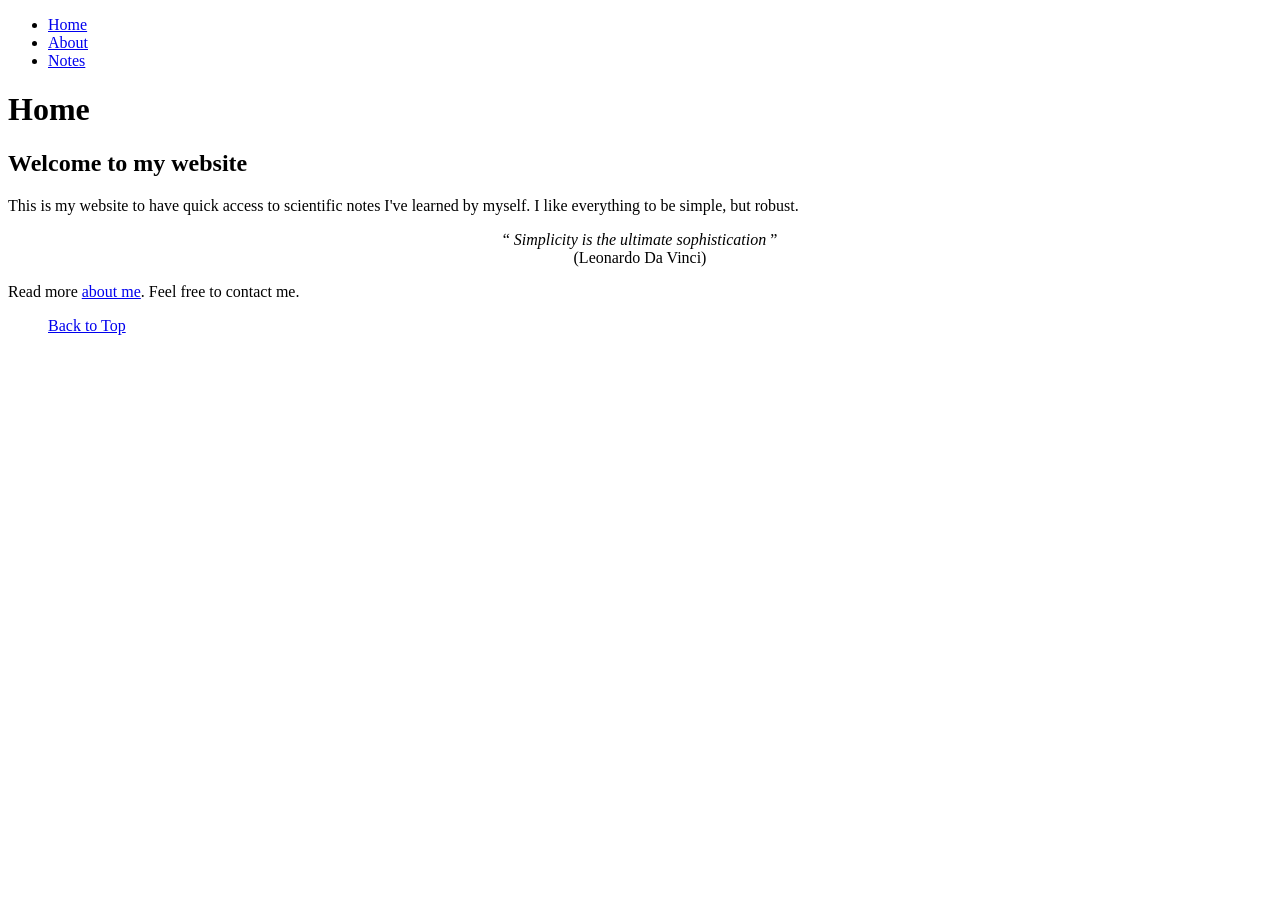
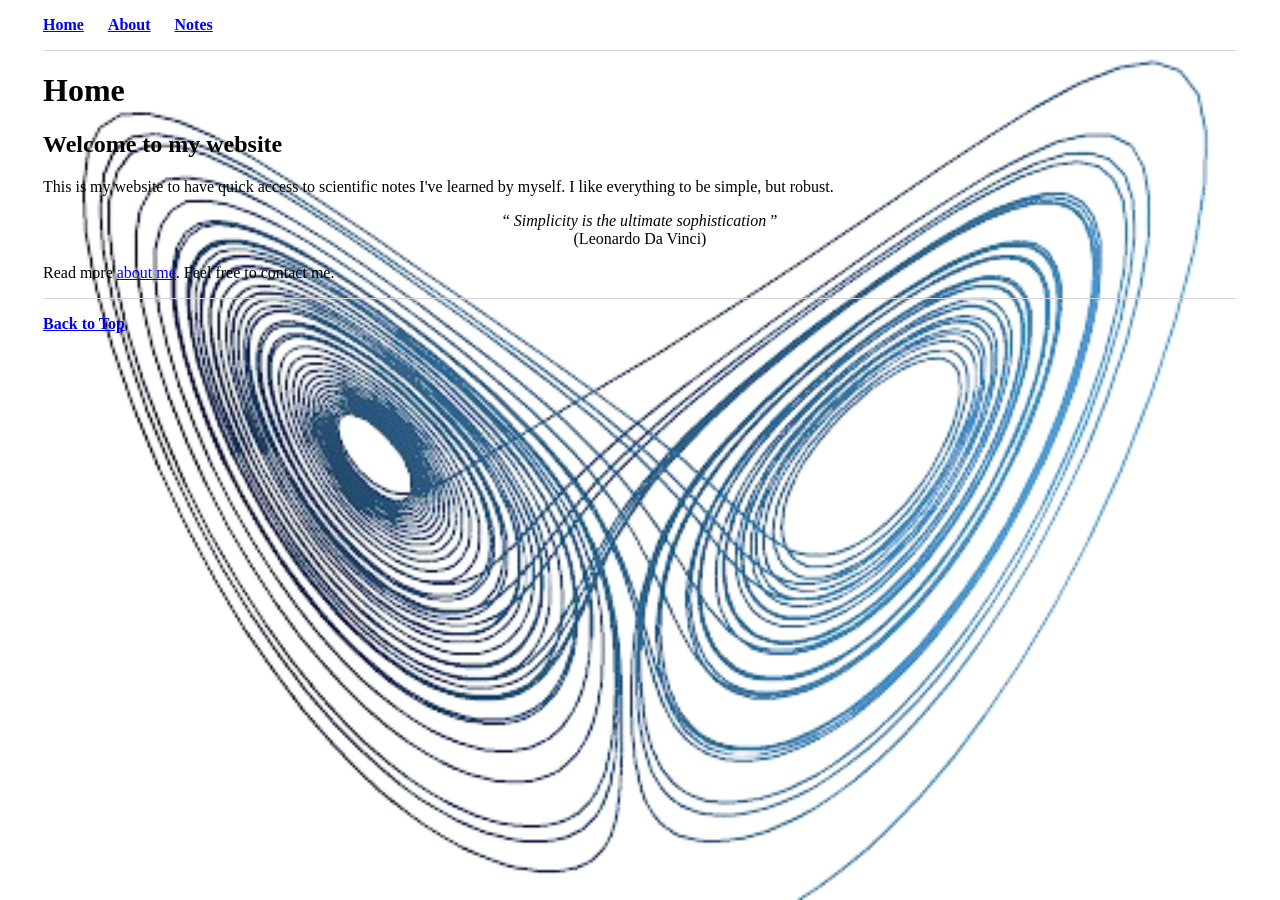
Before and after one commit to mrrezaie/mrrezaie.github.io, a Jekyll site: the page built from index.html, in a window 1280 px wide. Built offline with Jekyll 4.4.1, drawn with Linux system fonts in a browser that asks for light colours.

Commit message:
Update default.html

```diff
--- a/_layouts/default.html
+++ b/_layouts/default.html
@@ -2,8 +2,8 @@
 	<html>
 		<head>
 			<title>{{ page.title }}</title>
-			<link rel="stylesheet" type="text/css" href="main.css">
-			<link rel='shortcut icon' type='image/png' href='favicon.png' />
+			<link rel="stylesheet" type="text/css" href="/css/main.css">
+			<link rel='shortcut icon' type='image/png' href='/css/favicon.png' />
 		</head>
 		<body>
 			<nav class="navbar navbar-expand-sm bg-dark navbar-dark">
```
